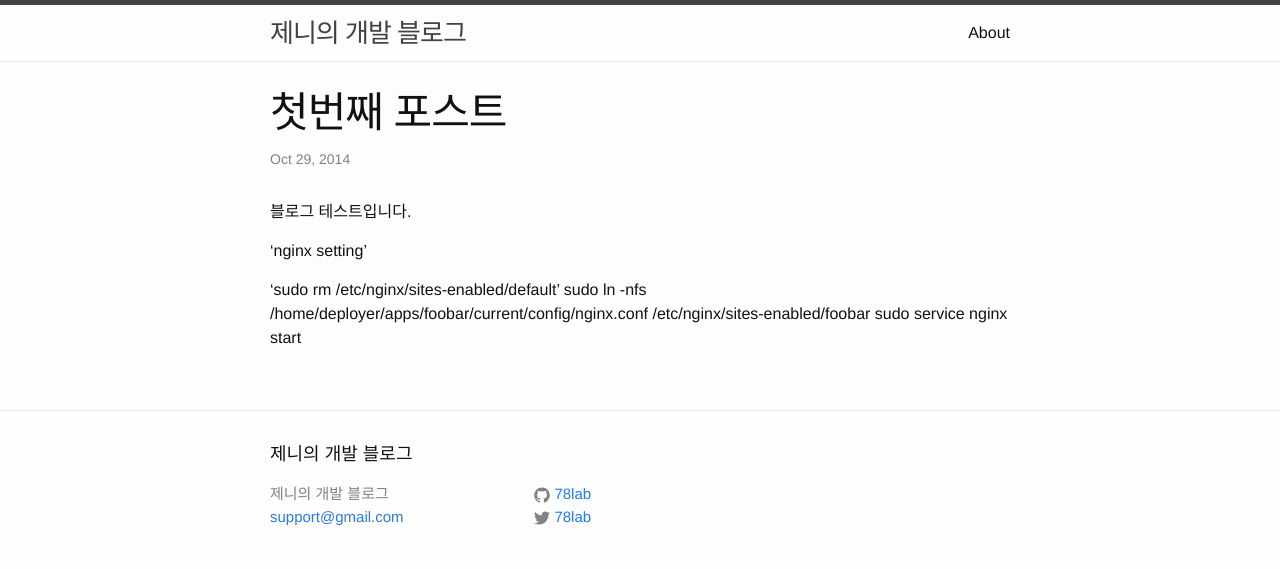
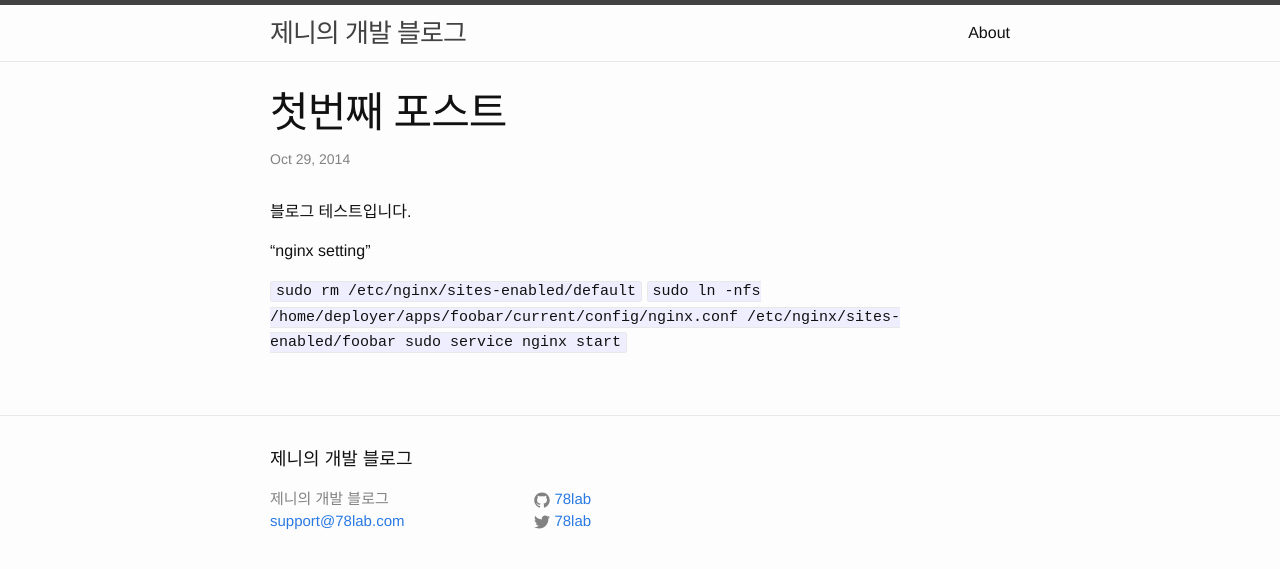
Before and after one commit to 78lab/78lab.github.io, a Jekyll site: the page built from _posts/2014-10-29-first-post.markdown, in a window 1280 px wide. Shown: the top 569 px of the page. Built offline with Jekyll 4.4.1, drawn with Linux system fonts in a browser that asks for light colours.

```diff
--- a/_config.yml
+++ b/_config.yml
@@ -1,6 +1,6 @@
 # Site settings
 title: 제니의 개발 블로그
-email: support@gmail.com
+email: support@78lab.com
 description: > # 제니의 개발 블로그에 오신 것을 환영합니다.
 baseurl: "" # the subpath of your site, e.g. /blog/
 url: "http://78lab.com" # the base hostname & protocol for your site
--- a/_posts/2014-10-29-first-post.markdown
+++ b/_posts/2014-10-29-first-post.markdown
@@ -7,8 +7,8 @@ categories: jekyll update
 
 블로그 테스트입니다.
 
-'nginx setting'
+"nginx setting"
 
-'sudo rm /etc/nginx/sites-enabled/default'
-sudo ln -nfs /home/deployer/apps/foobar/current/config/nginx.conf /etc/nginx/sites-enabled/foobar
-sudo service nginx start
+`sudo rm /etc/nginx/sites-enabled/default`
+`sudo ln -nfs /home/deployer/apps/foobar/current/config/nginx.conf /etc/nginx/sites-enabled/foobar
+sudo service nginx start`
```
